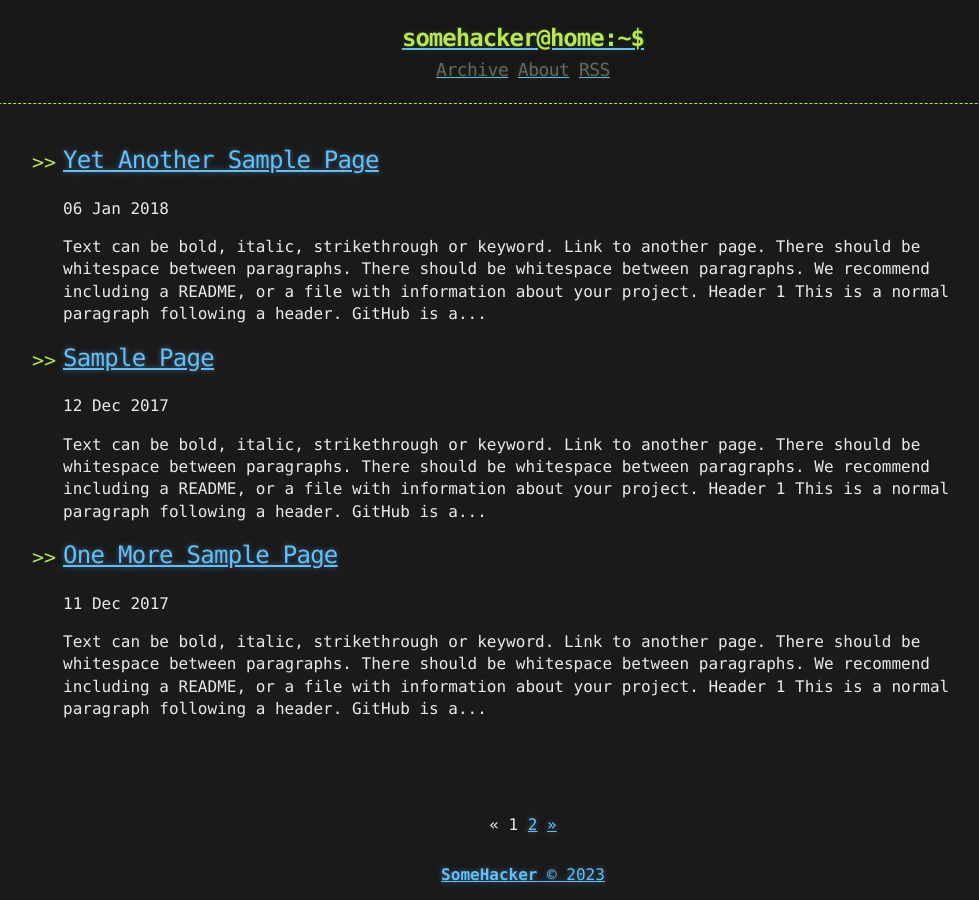
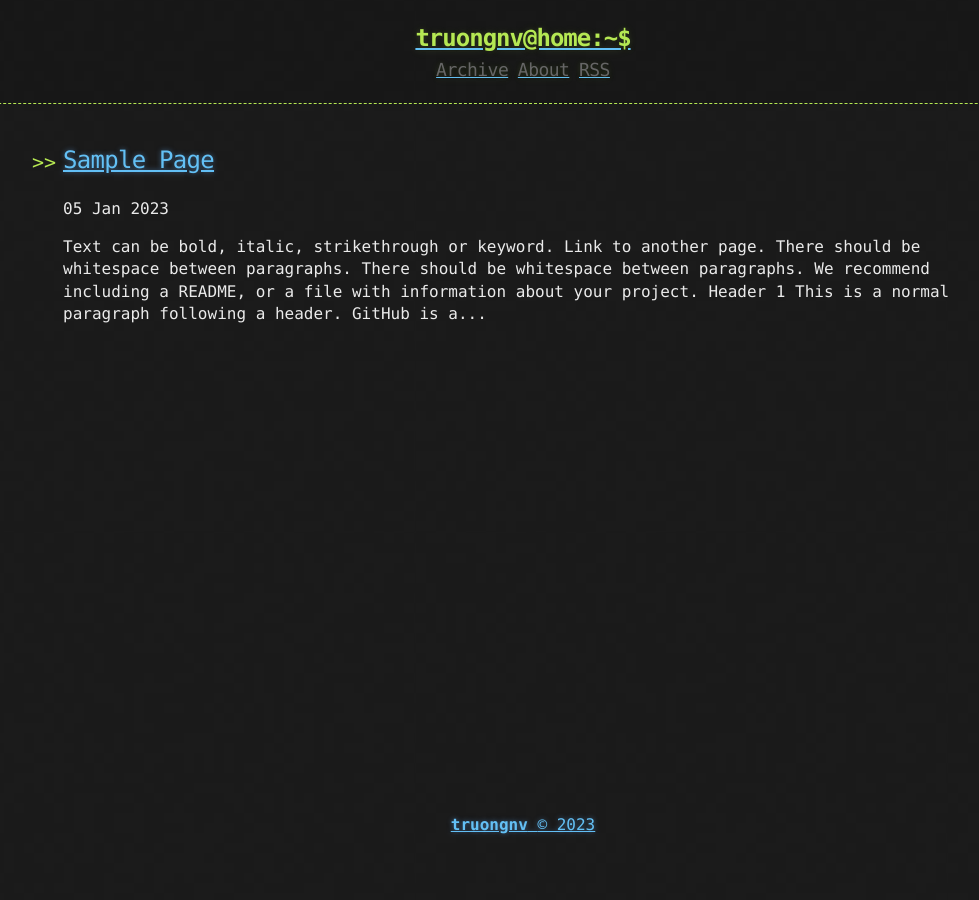
Before and after one commit to AnrySeig0/anryseig0.github.io, a Jekyll site: the page built from index.html, in a window 1280 px wide. Shown: the whole page, without its empty margins (117-1096 px from the left). Built offline with Jekyll 4.4.1, drawn with Linux system fonts in a browser that asks for light colours; the list of posts is cut into pages by our own code.

Commit message:
edit page

````diff
--- a/_config.yml
+++ b/_config.yml
@@ -1,9 +1,9 @@
 title: Hacker-Blog
 description: "A Jekyll Blog Theme For Hackers"
 author:
-  name: "SomeHacker"
-  email: "someone@somewebsite.somedomain"
-  url: "https://ashishchaudhary.in/hacker-blog"
+  name: "TruongNV Blog"
+  email: "truongnguyenvan0590@gmail.com"
+  url: "https://anryseig0.github.io/archive"
 
 baseurl: /
 
@@ -28,5 +28,5 @@ plugins:
   - jekyll-sitemap
 
 # Custom variables
-owner : "SomeHacker"
-year : "2020"
+owner : "truongnv"
+year : "2023"
--- a/_posts/2017-12-10-Another-Sample-Page.md
+++ /dev/null
@@ -1,124 +0,0 @@
----
-title: Another Sample Page
-published: true
----
-
-Text can be **bold**, _italic_, ~~strikethrough~~ or `keyword`.
-
-[Link to another page](another-page).
-
-There should be whitespace between paragraphs.
-
-There should be whitespace between paragraphs. We recommend including a README, or a file with information about your project.
-
-# [](#header-1)Header 1
-
-This is a normal paragraph following a header. GitHub is a code hosting platform for version control and collaboration. It lets you and others work together on projects from anywhere.
-
-## [](#header-2)Header 2
-
-> This is a blockquote following a header.
->
-> When something is important enough, you do it even if the odds are not in your favor.
-
-### [](#header-3)Header 3
-
-```js
-// Javascript code with syntax highlighting.
-var fun = function lang(l) {
-  dateformat.i18n = require('./lang/' + l)
-  return true;
-}
-```
-
-```ruby
-# Ruby code with syntax highlighting
-GitHubPages::Dependencies.gems.each do |gem, version|
-  s.add_dependency(gem, "= #{version}")
-end
-```
-
-#### [](#header-4)Header 4
-
-*   This is an unordered list following a header.
-*   This is an unordered list following a header.
-*   This is an unordered list following a header.
-
-##### [](#header-5)Header 5
-
-1.  This is an ordered list following a header.
-2.  This is an ordered list following a header.
-3.  This is an ordered list following a header.
-
-###### [](#header-6)Header 6
-
-| head1        | head two          | three |
-|:-------------|:------------------|:------|
-| ok           | good swedish fish | nice  |
-| out of stock | good and plenty   | nice  |
-| ok           | good `oreos`      | hmm   |
-| ok           | good `zoute` drop | yumm  |
-
-### There's a horizontal rule below this.
-
-* * *
-
-### Here is an unordered list:
-
-*   Item foo
-*   Item bar
-*   Item baz
-*   Item zip
-
-### And an ordered list:
-
-1.  Item one
-1.  Item two
-1.  Item three
-1.  Item four
-
-### And a nested list:
-
-- level 1 item
-  - level 2 item
-  - level 2 item
-    - level 3 item
-    - level 3 item
-- level 1 item
-  - level 2 item
-  - level 2 item
-  - level 2 item
-- level 1 item
-  - level 2 item
-  - level 2 item
-- level 1 item
-
-### Small image
-
-![](https://assets-cdn.github.com/images/icons/emoji/octocat.png)
-
-### Large image
-
-![](https://guides.github.com/activities/hello-world/branching.png)
-
-
-### Definition lists can be used with HTML syntax.
-
-<dl>
-<dt>Name</dt>
-<dd>Godzilla</dd>
-<dt>Born</dt>
-<dd>1952</dd>
-<dt>Birthplace</dt>
-<dd>Japan</dd>
-<dt>Color</dt>
-<dd>Green</dd>
-</dl>
-
-```
-Long, single-line code blocks should not wrap. They should horizontally scroll if they are too long. This line should be long enough to demonstrate this.
-```
-
-```
-The final element.
-```
--- a/_posts/2017-12-11-One-More-Sample-Page.md
+++ /dev/null
@@ -1,124 +0,0 @@
----
-title: One More Sample Page
-published: true
----
-
-Text can be **bold**, _italic_, ~~strikethrough~~ or `keyword`.
-
-[Link to another page](another-page).
-
-There should be whitespace between paragraphs.
-
-There should be whitespace between paragraphs. We recommend including a README, or a file with information about your project.
-
-# [](#header-1)Header 1
-
-This is a normal paragraph following a header. GitHub is a code hosting platform for version control and collaboration. It lets you and others work together on projects from anywhere.
-
-## [](#header-2)Header 2
-
-> This is a blockquote following a header.
->
-> When something is important enough, you do it even if the odds are not in your favor.
-
-### [](#header-3)Header 3
-
-```js
-// Javascript code with syntax highlighting.
-var fun = function lang(l) {
-  dateformat.i18n = require('./lang/' + l)
-  return true;
-}
-```
-
-```ruby
-# Ruby code with syntax highlighting
-GitHubPages::Dependencies.gems.each do |gem, version|
-  s.add_dependency(gem, "= #{version}")
-end
-```
-
-#### [](#header-4)Header 4
-
-*   This is an unordered list following a header.
-*   This is an unordered list following a header.
-*   This is an unordered list following a header.
-
-##### [](#header-5)Header 5
-
-1.  This is an ordered list following a header.
-2.  This is an ordered list following a header.
-3.  This is an ordered list following a header.
-
-###### [](#header-6)Header 6
-
-| head1        | head two          | three |
-|:-------------|:------------------|:------|
-| ok           | good swedish fish | nice  |
-| out of stock | good and plenty   | nice  |
-| ok           | good `oreos`      | hmm   |
-| ok           | good `zoute` drop | yumm  |
-
-### There's a horizontal rule below this.
-
-* * *
-
-### Here is an unordered list:
-
-*   Item foo
-*   Item bar
-*   Item baz
-*   Item zip
-
-### And an ordered list:
-
-1.  Item one
-1.  Item two
-1.  Item three
-1.  Item four
-
-### And a nested list:
-
-- level 1 item
-  - level 2 item
-  - level 2 item
-    - level 3 item
-    - level 3 item
-- level 1 item
-  - level 2 item
-  - level 2 item
-  - level 2 item
-- level 1 item
-  - level 2 item
-  - level 2 item
-- level 1 item
-
-### Small image
-
-![](https://assets-cdn.github.com/images/icons/emoji/octocat.png)
-
-### Large image
-
-![](https://guides.github.com/activities/hello-world/branching.png)
-
-
-### Definition lists can be used with HTML syntax.
-
-<dl>
-<dt>Name</dt>
-<dd>Godzilla</dd>
-<dt>Born</dt>
-<dd>1952</dd>
-<dt>Birthplace</dt>
-<dd>Japan</dd>
-<dt>Color</dt>
-<dd>Green</dd>
-</dl>
-
-```
-Long, single-line code blocks should not wrap. They should horizontally scroll if they are too long. This line should be long enough to demonstrate this.
-```
-
-```
-The final element.
-```
--- a/_posts/2018-01-06-Yet-Another-Sample-Page.md
+++ /dev/null
@@ -1,124 +0,0 @@
----
-title: Yet Another Sample Page
-published: true
----
-
-Text can be **bold**, _italic_, ~~strikethrough~~ or `keyword`.
-
-[Link to another page](another-page).
-
-There should be whitespace between paragraphs.
-
-There should be whitespace between paragraphs. We recommend including a README, or a file with information about your project.
-
-# [](#header-1)Header 1
-
-This is a normal paragraph following a header. GitHub is a code hosting platform for version control and collaboration. It lets you and others work together on projects from anywhere.
-
-## [](#header-2)Header 2
-
-> This is a blockquote following a header.
->
-> When something is important enough, you do it even if the odds are not in your favor.
-
-### [](#header-3)Header 3
-
-```js
-// Javascript code with syntax highlighting.
-var fun = function lang(l) {
-  dateformat.i18n = require('./lang/' + l)
-  return true;
-}
-```
-
-```ruby
-# Ruby code with syntax highlighting
-GitHubPages::Dependencies.gems.each do |gem, version|
-  s.add_dependency(gem, "= #{version}")
-end
-```
-
-#### [](#header-4)Header 4
-
-*   This is an unordered list following a header.
-*   This is an unordered list following a header.
-*   This is an unordered list following a header.
-
-##### [](#header-5)Header 5
-
-1.  This is an ordered list following a header.
-2.  This is an ordered list following a header.
-3.  This is an ordered list following a header.
-
-###### [](#header-6)Header 6
-
-| head1        | head two          | three |
-|:-------------|:------------------|:------|
-| ok           | good swedish fish | nice  |
-| out of stock | good and plenty   | nice  |
-| ok           | good `oreos`      | hmm   |
-| ok           | good `zoute` drop | yumm  |
-
-### There's a horizontal rule below this.
-
-* * *
-
-### Here is an unordered list:
-
-*   Item foo
-*   Item bar
-*   Item baz
-*   Item zip
-
-### And an ordered list:
-
-1.  Item one
-1.  Item two
-1.  Item three
-1.  Item four
-
-### And a nested list:
-
-- level 1 item
-  - level 2 item
-  - level 2 item
-    - level 3 item
-    - level 3 item
-- level 1 item
-  - level 2 item
-  - level 2 item
-  - level 2 item
-- level 1 item
-  - level 2 item
-  - level 2 item
-- level 1 item
-
-### Small image
-
-![](https://assets-cdn.github.com/images/icons/emoji/octocat.png)
-
-### Large image
-
-![](https://guides.github.com/activities/hello-world/branching.png)
-
-
-### Definition lists can be used with HTML syntax.
-
-<dl>
-<dt>Name</dt>
-<dd>Godzilla</dd>
-<dt>Born</dt>
-<dd>1952</dd>
-<dt>Birthplace</dt>
-<dd>Japan</dd>
-<dt>Color</dt>
-<dd>Green</dd>
-</dl>
-
-```
-Long, single-line code blocks should not wrap. They should horizontally scroll if they are too long. This line should be long enough to demonstrate this.
-```
-
-```
-The final element.
-```
````
Also changed, not shown: _posts/2023-01-05-Sample-Page.md (renamed from _posts/2017-12-12-Sample-Page.md), 15 other files.
